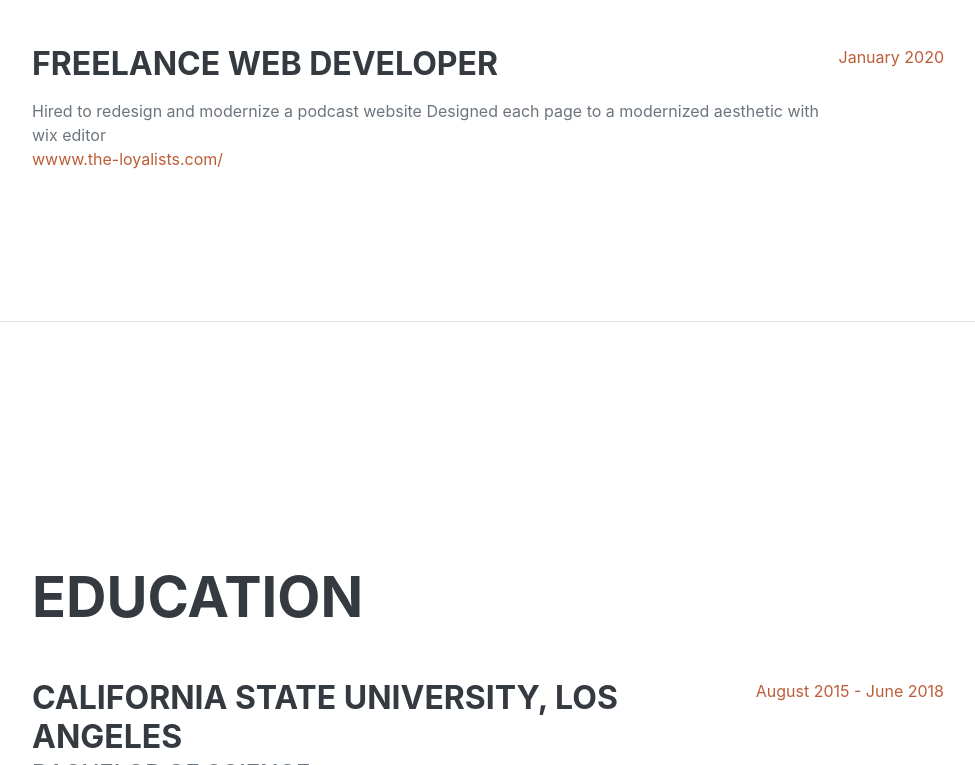
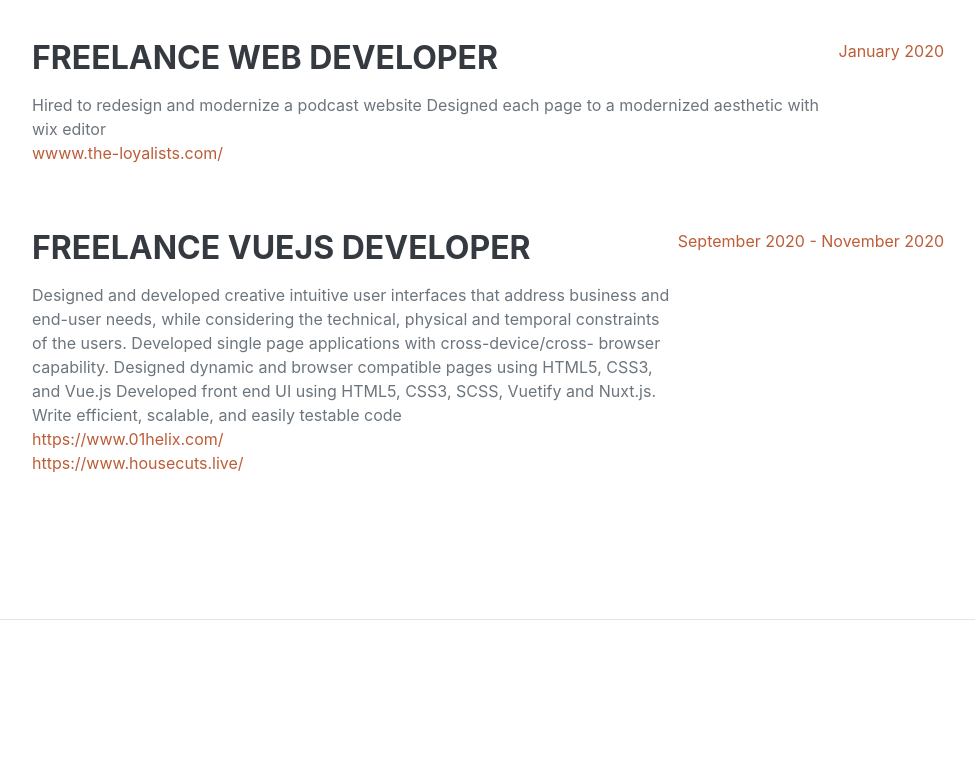
Before and after one commit to bboayes7/portfolio, a website: page dist/index.html in a window 1280 px wide. Shown: the part 1280-2045 px from the top of the page, without its empty margins (288-1263 px from the left). Drawn offline with nearby package versions, Linux system fonts and the light colour scheme; files that its build step writes are made by us from their sources; a web font is replaced by a local one.

Commit message:
job updates

```diff
--- a/dist/index.html
+++ b/dist/index.html
@@ -98,7 +98,7 @@
 						<span class="text-primary">Boayes</span>
 					</h1>
 					<div class="subheading mb-5">
-						4243 Verdugo Rd. · Los Angeles, CA 90065 · (657) 246-9483 ·
+						· Los Angeles, CA · (657) 246-9483 ·
 						<a href="mailto:name@email.com">bboayes@gmail.com</a>
 					</div>
 					<p class="lead mb-5">
@@ -173,6 +173,28 @@
 							<span class="text-primary">January 2020 </span>
 						</div>
 					</div>
+					<div
+					class="d-flex flex-column flex-md-row justify-content-between mb-5"
+				>
+					<div class="flex-grow-1">
+						<h3 class="mb-0">Freelance Vuejs Developer</h3>
+						<div class="subheading mb-3"></div>
+						<p>
+							Designed and developed creative intuitive user interfaces that address business
+							and end-user needs, while considering the technical, physical and temporal constraints
+							of the users.
+							Developed single page applications with cross-device/cross- browser capability.
+							Designed dynamic and browser compatible pages using HTML5, CSS3, and Vue.js
+							Developed front end UI using HTML5, CSS3, SCSS, Vuetify and Nuxt.js.
+							Write efficient, scalable, and easily testable code<br>
+							<a href="https://www.01helix.com/">https://www.01helix.com/</a><br>
+							<a href="https://www.housecuts.live/">https://www.housecuts.live/</a>
+						</p>
+					</div>
+					<div class="flex-shrink-0">
+						<span class="text-primary">September 2020 - November 2020 </span>
+					</div>
+				</div>
 				</div>
 			</section>
 			<hr class="m-0" />
```
Also changed, not shown: package.json (+6 -2 lines), 1 other file.
